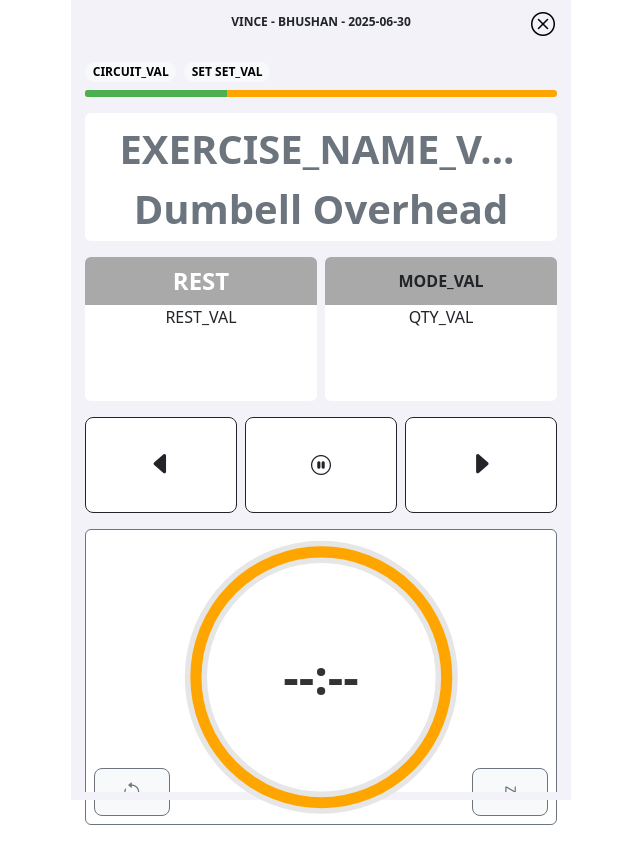
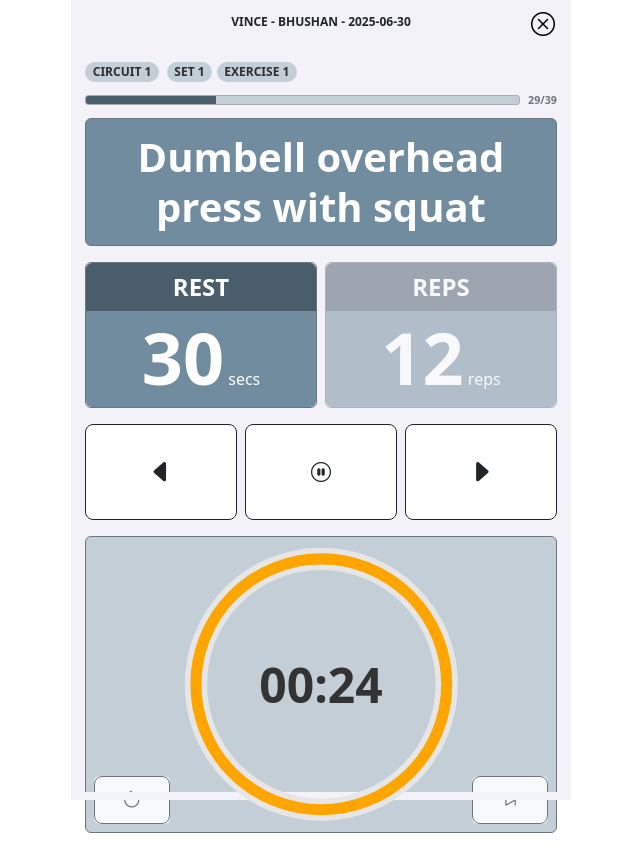
Before and after one commit to aayushkhadpe/fitnessApp, a Django app: page /fitnessApp/workoutsessions/36/do in a window 1280 px wide. Shown: the whole page, without its empty margins (319-959 px from the left). Before the commit the page ends 825 px from the top, so only its background shows below. Run offline with Django 5.2, Linux system fonts and the light colour scheme; a user stored in the database is signed in; data comes from the database, SQL or seed files in the repository; both versions use the stored data as it was after the commit; some libraries are stand-ins or nearby versions.

Commit message:
new run page demo

```diff
--- a/fitnessApp/static/css/main.css
+++ b/fitnessApp/static/css/main.css
@@ -1,3 +1,18 @@
+:root {
+  /*
+  --fitnessapp-primary-color: #FF5733; // Main brand color
+  --fitnessapp-secondary-color: #33FF57; // Accent color
+  --fitnessapp-bg-color: #141414; // Background color
+  --fitnessapp-card-bg-color: #1f1f1f; // Card background
+  --fitnessapp-text-color: #ffffff; // Primary text color
+  */
+
+  --fitnessapp-session-bg-content: #718C9E;
+  --fitnessapp-session-bg-header: #495D6A;
+  --fitnessapp-session-bg-content-light: #C3CED6;
+  --fitnessapp-session-bg-content-lighter: #e6e6e6;
+}
+
 body {
   background: white
 }
@@ -183,17 +198,18 @@ body {
 
 .fitnessapp-progress-container {
   width: 100%;
-  background: orange;
+  background: var(--fitnessapp-session-bg-content-light);
   border-radius: 0.2rem;
   overflow: hidden;
-  height: 0.4rem;
+  border: 1px solid darkgray;
+  height: 0.6rem;
   margin: 0 0;
 }
 
 .fitnessapp-progress-bar {
   height: 100%;
   width: 30%;
-  background: #4caf50;
+  background: var(--fitnessapp-session-bg-content-header);
   text-align: center;
   color: white;
   transition: width 0.3s ease;
@@ -593,3 +609,15 @@ body {
 
 .build-page-exercise {
 }
+
+.do-session-bg-content {
+  background-color: var(--fitnessapp-session-bg-content);
+}
+
+.do-session-bg-header {
+  background-color: var(--fitnessapp-session-bg-header);
+}
+
+.do-session-bg-content-light {
+  background-color: var(--fitnessapp-session-bg-content-light);
+}
--- a/fitnessApp/static/css/timer.css
+++ b/fitnessApp/static/css/timer.css
@@ -2,6 +2,16 @@
   stroke: #e6e6e6;
   fill: none;
   stroke-width: 8px;
+ }
+
+ .circle-progress {
+  stroke: #e63946;
+  fill: none;
+  stroke-width: 8px;
+  stroke-linecap: round;
+  transform: rotate(-90deg);
+  transform-origin: center;
+  transition: stroke-dashoffset 1s linear;
  }
 
 .circle-progress-rest, .circle-progress-time, .circle-progress-reps {
--- a/fitnessApp/templates/do_session/do_session_step.html
+++ b/fitnessApp/templates/do_session/do_session_step.html
@@ -6,53 +6,58 @@
             <!-- Circuit and Set -->
             <div class="row mb-2">
                 <div class="col ps-0 pe-0">
-                    <span class="badge rounded-pill text-bg-light" style="margin-right: 0.2rem;">CIRCUIT_VAL</span>
-                    <span class="badge rounded-pill text-bg-light"><span>SET&nbsp;</span><span>SET_VAL</span>
+                    <span class="badge do-session-bg-content-light text-secondary-emphasis rounded-pill" style="margin-right: 0.2rem;">CIRCUIT 1</span>
+                    <span class="badge do-session-bg-content-light text-secondary-emphasis rounded-pill"><span>SET&nbsp;</span><span>1</span></span>
+                    <span class="badge do-session-bg-content-light text-secondary-emphasis rounded-pill"><span>EXERCISE&nbsp;</span><span>1</span></span>
                 </div>
             </div>
 
             <!-- Progress bar -->
-            <div class="row mb-3">
-                <div class="col ps-0 pe-0">
-                    <div class="fitnessapp-progress-container">
-                    <div class="fitnessapp-progress-bar" id="progressBar">
-                    </div>
+            <div class="row mb-2">
+                <div class="col ps-0 pe-0 align-self-center">
+                    <div class="fitnessapp-progress-container do-session-bg-content-light">
+                        <div class="fitnessapp-progress-bar do-session-bg-header" id="progressBar">
+                        </div>
                     </div>
                 </div>
+                <div class="col-auto pt-0 pb-1 ps-0 pe-0 align-self-top text-end">
+                    <span class="fs-6 ps-2 lh-1 fw-bold text-secondary"><small><small><small>29/39</small></small></small></span>
+                </div>
+
             </div>
 
             <!-- Exercise name -->
-            <div class="row mb-3 rounded align-items-center bg-white" style="height: 8rem;">
-                <div class="col text-center">
-                    <span style="max-width: 90%; max-height: 90%;" class="text-secondary d-inline-block text-wrap text-truncate fs-1 fw-bolder">
-                        EXERCISE_NAME_VAL Dumbell Overhead Press with plank hold and lateral raise Dumbell Overhead Press with plank hold and lateral raise
+            <div class="row mb-3 rounded align-items-center border border-secondary do-session-bg-content" style="height: 8rem;">
+                <div class="col text-center align-self-center">
+                    <span style="max-width: 90%; max-height: 90%;" class="lh-sm text-white d-inline-block text-wrap text-truncate fs-1 fw-bolder">
+                        Dumbell overhead press with squat
                     </span>
                 </div>
             </div>
 
             <!-- Rest and Work -->
             <div class="row mb-3">
-                <div class="col rounded me-1">
-                    <div class="row rounded-top align-items-center" style="height: 3rem; background-color: darkgray;">
+                <div class="col rounded me-1 border border-secondary">
+                    <div class="row rounded-top align-items-center do-session-bg-header" style="height: 3rem;">
                         <div class="col text-center">
                             <span class="fs-4 fw-medium text-white"><b>REST</b></span>
                         </div>
                     </div>
-                    <div class="row rounded-bottom" style="height: 6rem; background-color: white;">
-                        <div class="col text-center">
-                            <span>REST_VAL</span>
+                    <div class="row rounded-bottom do-session-bg-content" style="height: 6rem;">
+                        <div class="col text-center align-self-center pb-1">
+                            <span class="display-2 fw-bolder text-white">30</span><span class="fs-6 fw-light text-white">&nbsp;secs</span>
                         </div>
                     </div>
                 </div>
-                <div class="col rounded ms-1">
-                    <div class="row rounded-top align-items-center" style="height: 3rem; background-color: darkgray;">
+                <div class="col opacity-50 rounded ms-1 border border-secondary">
+                    <div class="row rounded-top align-items-center do-session-bg-header" style="height: 3rem;">
                         <div class="col text-center">
-                            <span><b>MODE_VAL</b></span>
+                            <span class="fs-4 fw-medium text-white"><b>REPS</b></span>
                         </div>
                     </div>
-                    <div class="row rounded-bottom" style="height: 6rem; background-color: white;">
-                        <div class="col text-center">
-                            <span>QTY_VAL</span>
+                    <div class="row rounded-bottom do-session-bg-content" style="height: 6rem;">
+                        <div class="col text-center align-self-center pb-1">
+                            <span class="display-2 fw-bolder text-white">12</span><span class="fs-6 fw-light text-white">&nbsp;reps</span>
                         </div>
                     </div>
                 </div>
--- a/fitnessApp/templates/do_session/timer_stopwatch_page.html
+++ b/fitnessApp/templates/do_session/timer_stopwatch_page.html
@@ -1,4 +1,4 @@
-<div class="row mb-3 bg-white rounded border border-secondary p-2" id="id-div-timer-{{ page }}" style="display: {{ display }};">
+<div class="row mb-3 rounded border border-secondary p-2 do-session-bg-content-light" id="id-div-timer-{{ page }}" style="display: {{ display }};">
 
     <div class="col-2 align-self-end">
     {% if not page == 'reps' %}
@@ -17,7 +17,7 @@
             <circle class="circle-bg" cx="50" cy="50" r="45" />
             <circle class="circle-progress-{{ page }}" id="id-circle-progress-{{ page }}" cx="50" cy="50" r="45" />
         </svg>
-        <div class="time-text" id="id-time-text-{{ page }}">--:--</div>
+        <div class="time-text" id="id-time-text-{{ page }}">00:24</div>
     </div>
 
     <div class="col-2 align-self-end">
--- a/fitnessApp/templates/workoutsession_card.html
+++ b/fitnessApp/templates/workoutsession_card.html
@@ -22,6 +22,10 @@
         {% if item.scheduled_date == today %}
         <div class="fitnessapp-card-button-display">
         <a class="fitnessapp-profile-item" href="{% url 'workoutsession-do' item.id %}">
+            <i class="bi bi-play-circle fs-2 text-danger"></i>
+        </a>
+        <span>&nbsp;&nbsp;&nbsp;&nbsp;&nbsp;&nbsp;&nbsp;&nbsp;&nbsp;</span>
+        <a class="fitnessapp-profile-item" href="{% url 'workoutsession-run' item.id %}">
             <i class="bi bi-play-circle fs-2"></i>
         </a>
         </div>
```
Also changed, not shown: db.sqlite3.
